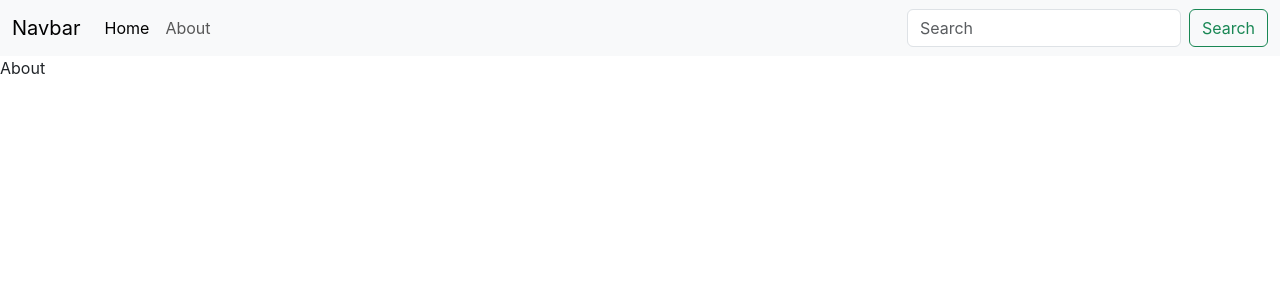
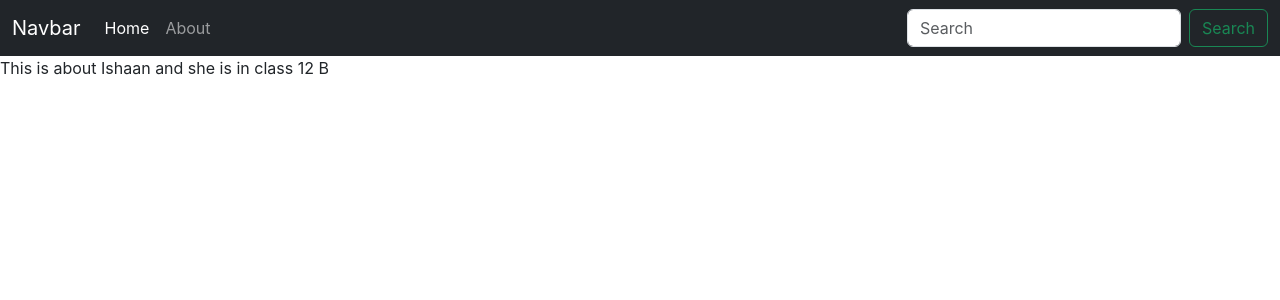
Before and after one commit to dev-ishaan/MERN-project, a React (Create React App) app in the folder my-notebook/: page /about in a window 1280 px wide. Shown: the top 300 px of the page. Built offline with nearby package versions, Linux system fonts and the light colour scheme.

Commit message:
Using useContext hook and ContextAPI

```diff
--- a/my-notebook/src/App.js
+++ b/my-notebook/src/App.js
@@ -7,10 +7,12 @@
 import Navbar from './components/Navbar';
 import Home from './components/Home';
 import About from './components/About';
+import NoteState from './context/notes/NoteState';
 
 function App() {
   return (
     <>
+      <NoteState>
         <Router>
           <Navbar/>
               <Routes>
@@ -18,6 +20,7 @@
               <Route exact path="/about" element={<About/>}/>
             </Routes>
         </Router>
+      </NoteState>
     </>
   );
 }
--- a/my-notebook/src/components/About.js
+++ b/my-notebook/src/components/About.js
@@ -1,9 +1,16 @@
-import React from 'react'
+import React, { useContext, useEffect } from 'react'
+import noteContext from '../context/notes/NoteContext'
 
 const About = () => {
+  const a = useContext(noteContext)
+
+  useEffect(() => {
+    a.update()
+    // eslint-disable-next-line
+  }, []);
   return (
     <div>
-      About
+      This is about {a.state.name} and she is in class {a.state.class}
     </div>
   )
 }
--- a/my-notebook/src/components/Navbar.js
+++ b/my-notebook/src/components/Navbar.js
@@ -3,7 +3,7 @@
 
 const Navbar = () => {
   return (
-          <nav className="navbar navbar-expand-lg bg-body-tertiary">
+          <nav className="navbar navbar-expand-lg navbar-dark bg-dark">
         <div className="container-fluid">
           <Link className="navbar-brand" to="/">Navbar</Link>
           <button className="navbar-toggler" type="button" data-bs-toggle="collapse" data-bs-target="#navbarSupportedContent" aria-controls="navbarSupportedContent" aria-expanded="false" aria-label="Toggle navigation">
--- /dev/null
+++ b/my-notebook/src/context/notes/NoteContext.js
@@ -0,0 +1,5 @@
+import { createContext } from "react";
+
+const noteContext = createContext()
+
+export default noteContext
--- /dev/null
+++ b/my-notebook/src/context/notes/NoteState.js
@@ -0,0 +1,27 @@
+import noteContext from './NoteContext'
+import {useState} from 'react'
+
+const NoteState = (props) =>{
+
+    const s1 = {
+        "name": "Harshita",
+        "class": "10 B"
+    }
+
+    const [state, setState] = useState(s1)
+    const update = () =>{
+        setTimeout(() => {
+            setState({
+                "name": "Ishaan",
+                "class": "12 B"
+            })
+        }, 1000);
+    }
+    return(
+        <noteContext.Provider value={{state, update}}>
+            {props.children}
+        </noteContext.Provider>
+    )
+}
+
+export default NoteState
```
Lines whose indentation alone changed are shown as unchanged.
